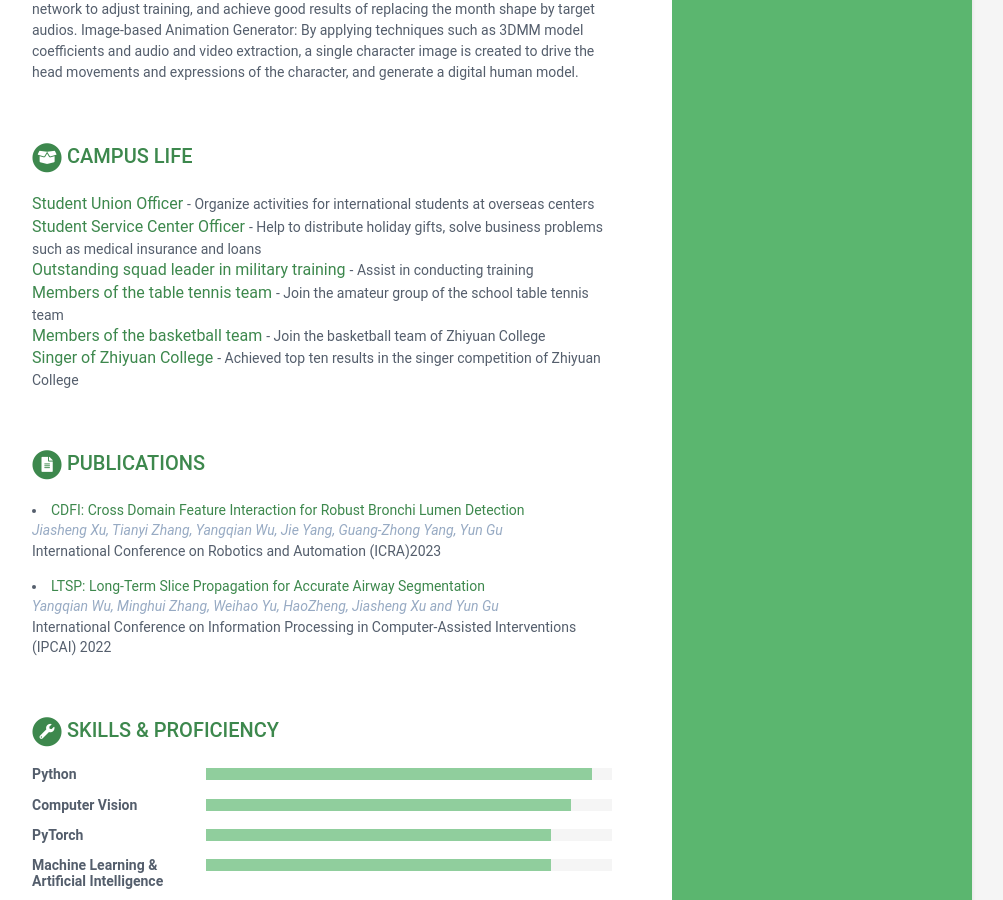
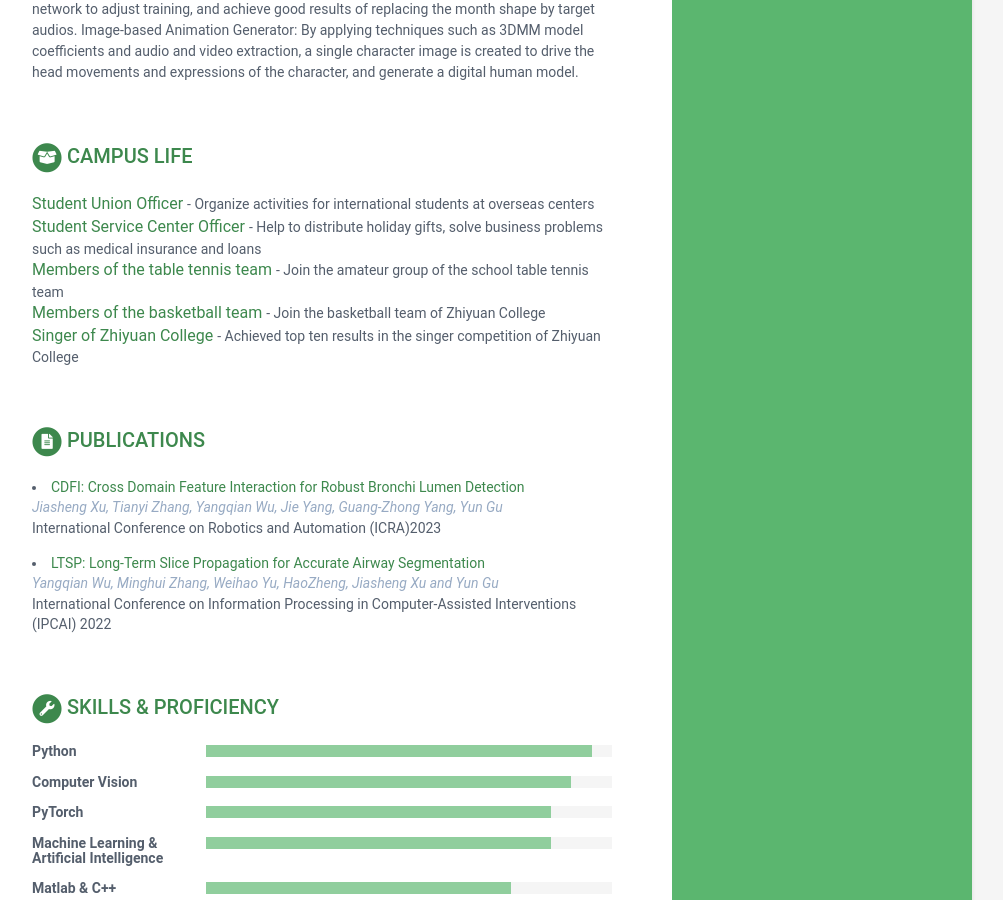
Before and after one commit to longyingsuifeng0227/xjs0227.github.io, a Jekyll site: the page built from index.html, in a window 1280 px wide and 900 px high, scrolled down 1372 px. Shown: the whole window, without its empty margins (168-1171 px from the left). Built offline with Jekyll 4.4.1, drawn with Linux system fonts in a browser that asks for light colours.

Commit message:
Update data.yml

```diff
--- a/_data/data.yml
+++ b/_data/data.yml
@@ -167,9 +167,6 @@ oss:
       - title: Student Service Center Officer
         link: "#"
         tagline: "Help to distribute holiday gifts, solve business problems such as medical insurance and loans"
-      - title: Outstanding squad leader in military training
-        link: "#"
-        tagline: "Assist in conducting training"
       - title: Members of the table tennis team
         link: "#"
         tagline: "Join the amateur group of the school table tennis team"
```
